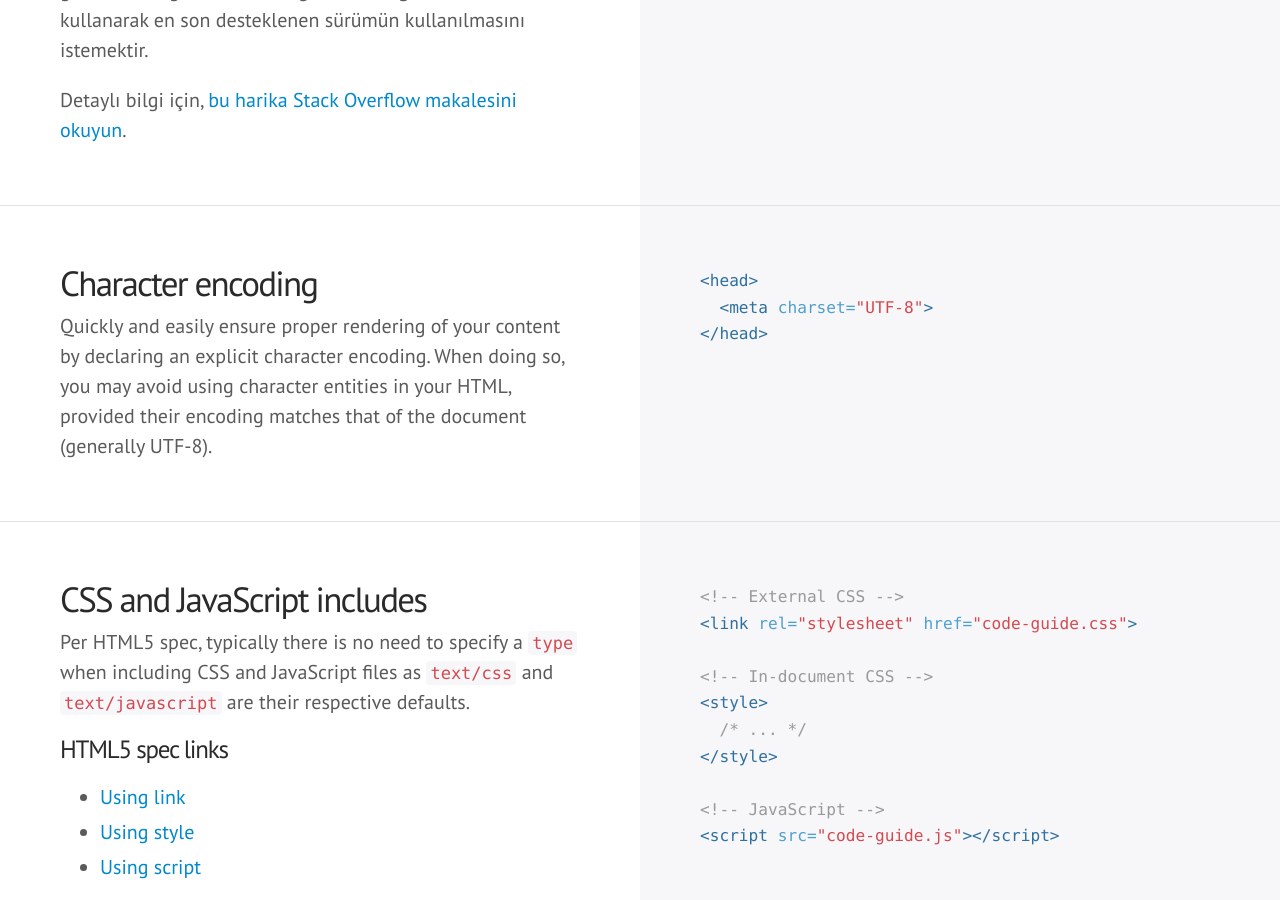
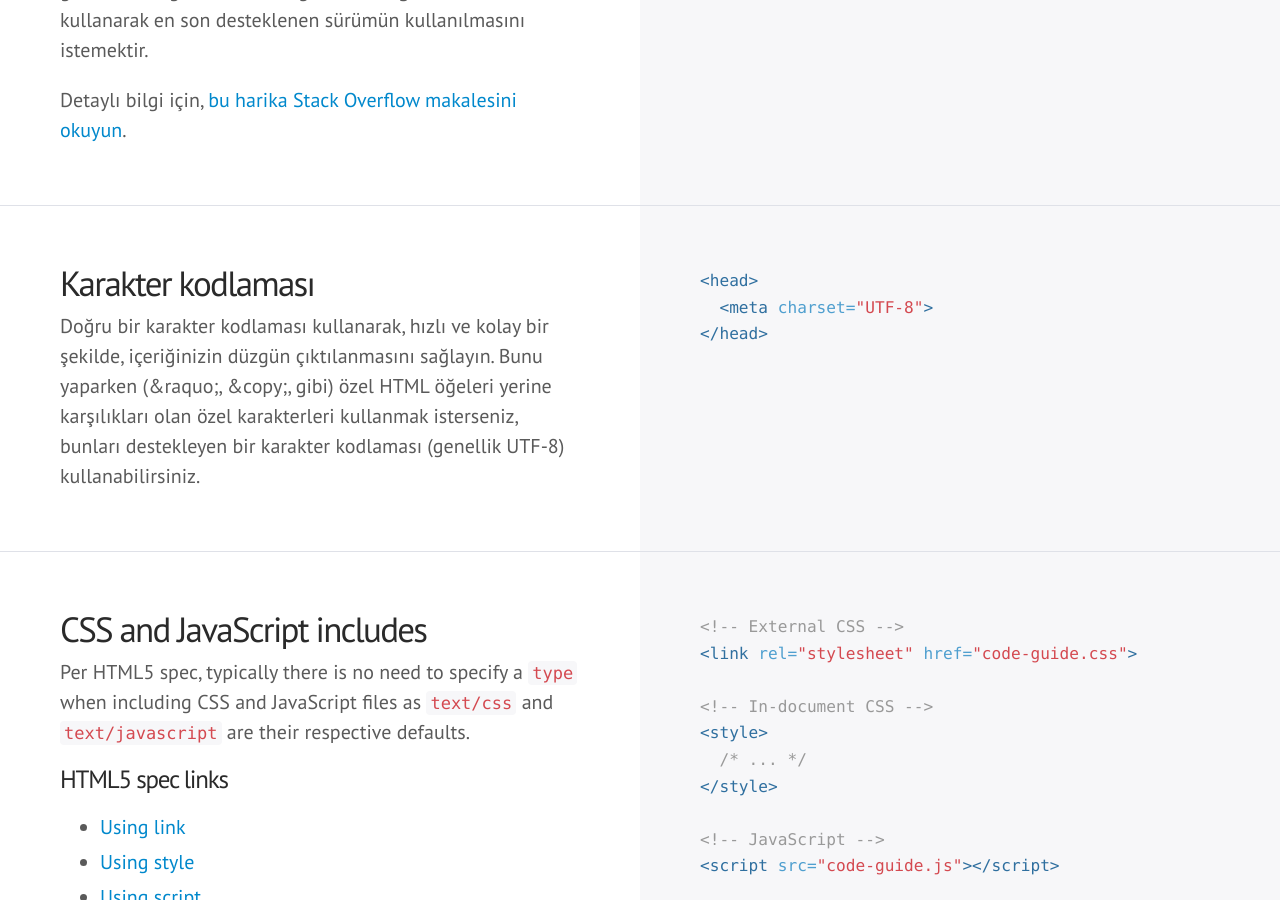
Before and after one commit to hayatbiralem/kod-rehberi, a Jekyll site: the page built from index.html, in a window 1280 px wide and 900 px high, scrolled down 3310 px. Built offline with Jekyll 4.4.1, drawn with Linux system fonts in a browser that asks for light colours; some web fonts are replaced; Markdown is read by kramdown in place of the engine named in the settings; comment, search, counter and statistics services are not loaded.

Commit message:
Character encoding trasnlated.

```diff
--- a/index.html
+++ b/index.html
@@ -116,8 +116,9 @@ layout: default
 
 <div class="section" id="html-karakter-kodlamasi">
   <div class="col">
-    <h3>Character encoding</h3>
-    <p>Quickly and easily ensure proper rendering of your content by declaring an explicit character encoding. When doing so, you may avoid using character entities in your HTML, provided their encoding matches that of the document (generally UTF-8).</p>
+    <h3>Karakter kodlaması</h3>
+    <p>Doğru bir karakter kodlaması kullanarak, hızlı ve kolay bir şekilde, içeriğinizin düzgün çıktılanmasını sağlayın. Bunu yaparken (&amp;raquo;, &amp;copy;, gibi) özel HTML öğeleri yerine karşılıkları olan özel karakterleri kullanmak isterseniz, bunları destekleyen bir karakter kodlaması (genellik UTF-8) kullanabilirsiniz.</p>
+
   </div>
   <div class="col">
     {% highlight html %}{% include html/encoding.html %}{% endhighlight %}
```
